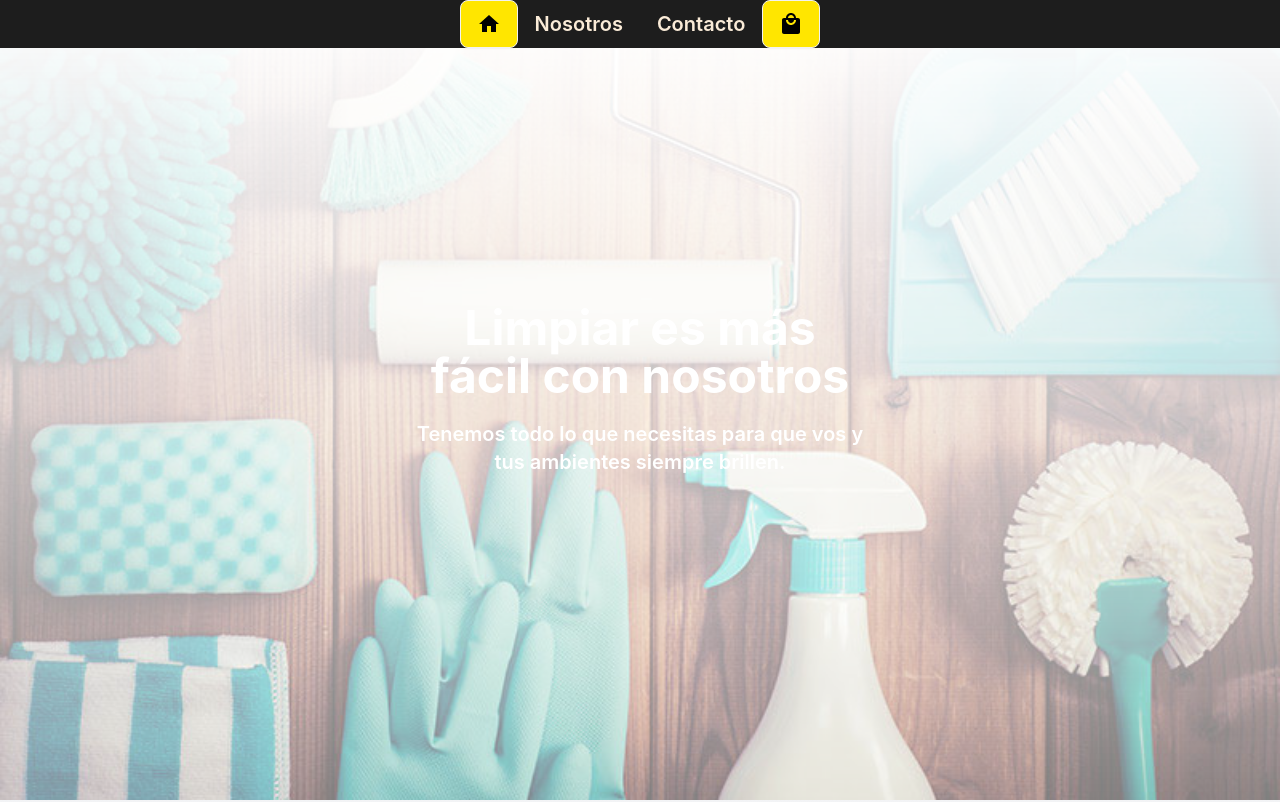
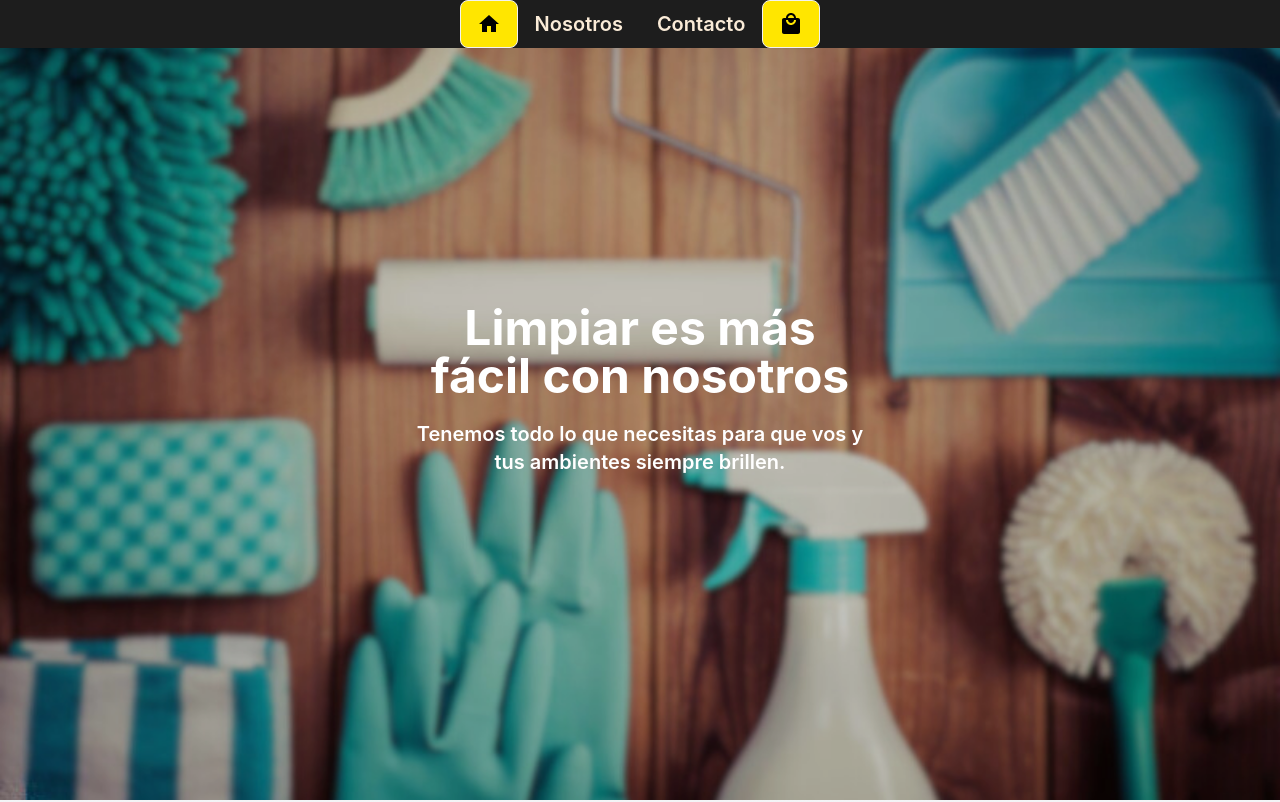
Before and after one commit to federudiero/ecomerceLimpieza, a React (Create React App) app: page / in a window 1280 px wide. Shown: the top 802 px of the page. Built offline with nearby package versions, Linux system fonts and the light colour scheme.

Commit message:
cambios en la app7 colores

```diff
--- a/src/Components/header/Header.module.css
+++ b/src/Components/header/Header.module.css
@@ -7,8 +7,8 @@
   left: 0;
   background-size: cover;
   background-position: center;
-  background-image: url('../../img/limpiar-utensilios-limpieza-1-a.jpg');
-  mask-image: linear-gradient(to bottom, rgba(0, 0, 0, 0) 0%, rgba(0, 0, 0, 0.5) 100%);
+  background-image: url('../../img/Diseñosintítulo.png');
+  filter: brightness(80%); /* Ajusta el brillo según sea necesario */
 }
 
 .whatsappButton {
```
Also changed, not shown: src/img/Diseñosintítulo.png (added).
